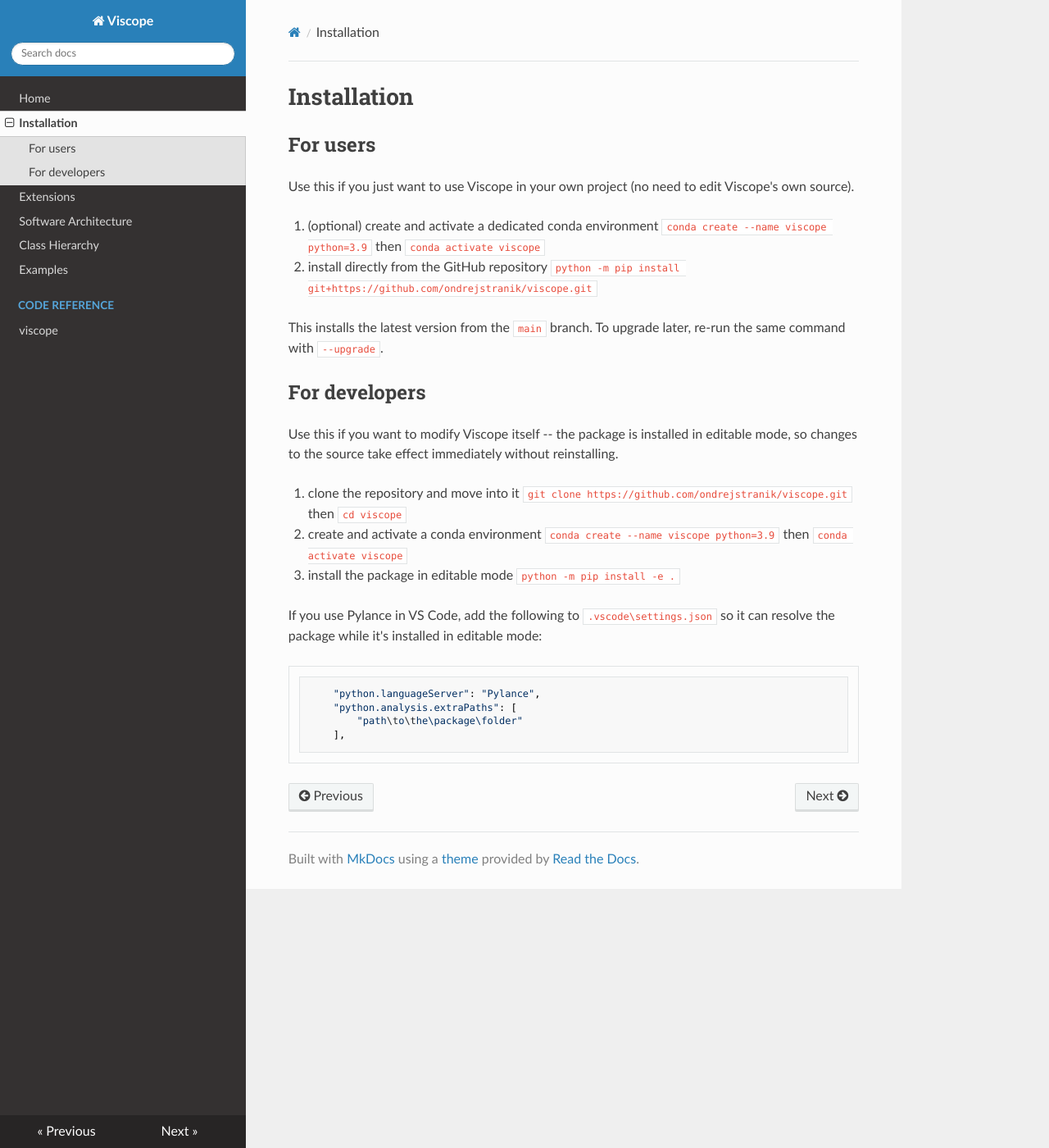
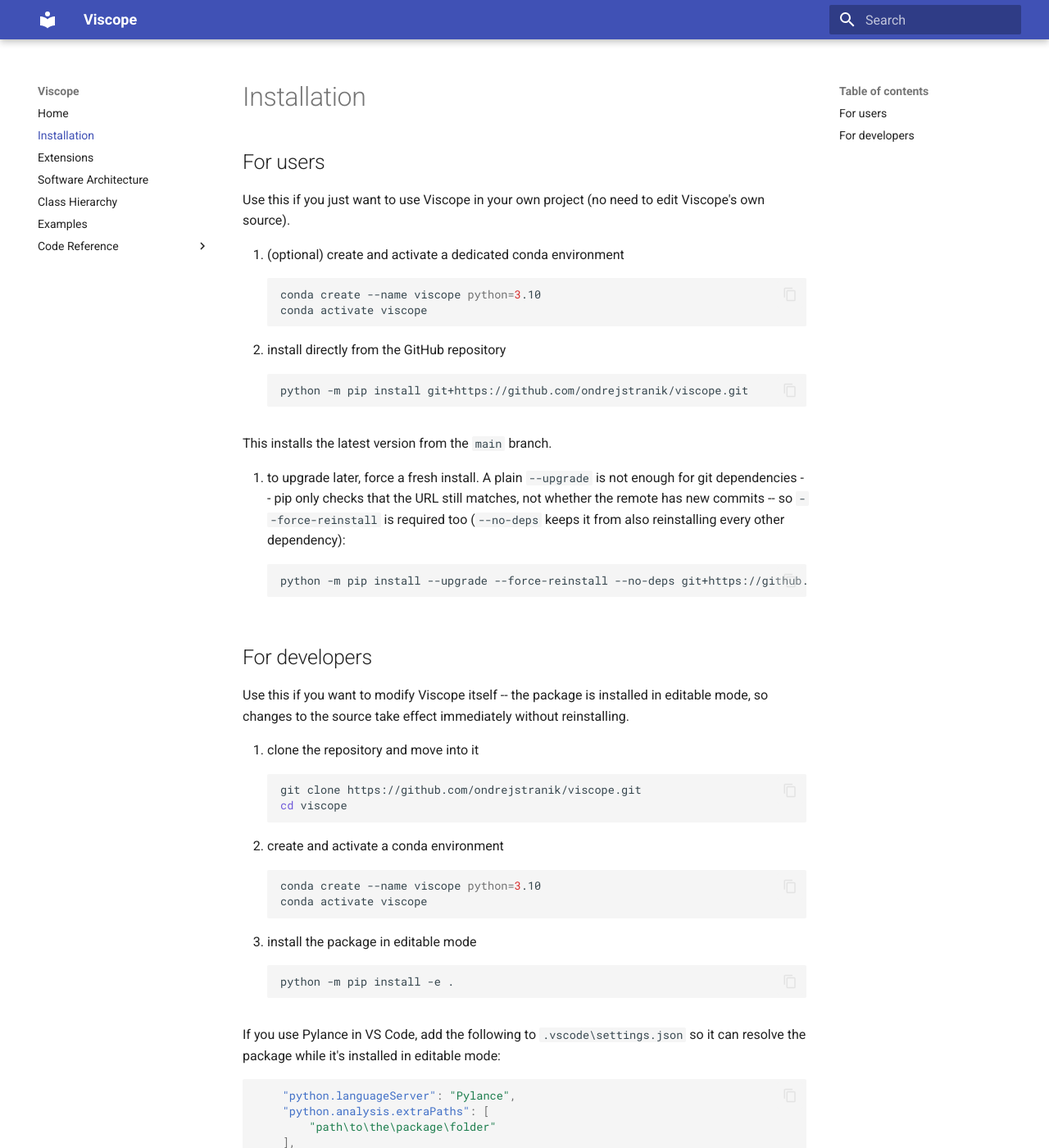
Before and after one commit to ondrejstranik/viscope, an MkDocs documentation site: the page built from docs/installation.md, in a window 1280 px wide and 1400 px high. Shown: the whole window at 82% size. Built offline with MkDocs 1.6.1 and Material for MkDocs 9.7.7, drawn with Linux system fonts in a browser that asks for light colours; nearby versions of some CDN libraries; some of the changed text lies outside the part shown.

Commit message:
mkdocs change of theme

````diff
--- a/docs/installation.md
+++ b/docs/installation.md
@@ -6,12 +6,25 @@
 edit Viscope's own source).
 
 0. (optional) create and activate a dedicated conda environment
-   `conda create --name viscope python=3.9` then `conda activate viscope`
+```bash
+conda create --name viscope python=3.10
+conda activate viscope
+```
 1. install directly from the GitHub repository
-   `python -m pip install git+https://github.com/ondrejstranik/viscope.git`
+```bash
+python -m pip install git+https://github.com/ondrejstranik/viscope.git
+```
 
-This installs the latest version from the `main` branch. To upgrade later,
-re-run the same command with `--upgrade`.
+This installs the latest version from the `main` branch.
+
+2. to upgrade later, force a fresh install. A plain `--upgrade` is not
+   enough for git dependencies -- pip only checks that the URL still
+   matches, not whether the remote has new commits -- so
+   `--force-reinstall` is required too (`--no-deps` keeps it from also
+   reinstalling every other dependency):
+```bash
+python -m pip install --upgrade --force-reinstall --no-deps git+https://github.com/ondrejstranik/viscope.git
+```
 
 ## For developers
 
@@ -20,16 +33,23 @@
 reinstalling.
 
 0. clone the repository and move into it
-   `git clone https://github.com/ondrejstranik/viscope.git` then
-   `cd viscope`
+```bash
+git clone https://github.com/ondrejstranik/viscope.git
+cd viscope
+```
 1. create and activate a conda environment
-   `conda create --name viscope python=3.9` then `conda activate viscope`
+```bash
+conda create --name viscope python=3.10
+conda activate viscope
+```
 2. install the package in editable mode
-   `python -m pip install -e .`
+```bash
+python -m pip install -e .
+```
 
 If you use Pylance in VS Code, add the following to `.vscode\settings.json`
 so it can resolve the package while it's installed in editable mode:
-```
+```json
     "python.languageServer": "Pylance",
     "python.analysis.extraPaths": [
         "path\to\the\package\folder"
--- a/mkdocs.yml
+++ b/mkdocs.yml
@@ -6,7 +6,10 @@
   - Software Architecture: architecture.md
   - Class Hierarchy: class_hierarchy.md
   - Examples: examples.md
-theme: readthedocs
+theme:
+  name: material
+  features:
+    - content.code.copy
 
 hooks:
   - docs/hooks.py
--- a/pyproject.toml
+++ b/pyproject.toml
@@ -30,6 +30,7 @@
 [project.optional-dependencies]
 docs = [
         'mkdocs',
+        'mkdocs-material',
         'mkdocstrings[python]',
         ]
 binder = [
@@ -41,3 +42,6 @@
 
 [tool.setuptools.packages.find]
 include = ["viscope*"]
+
+[tool.setuptools.package-data]
+"viscope.gui.napariViewer" = ["*.svg"]
````
